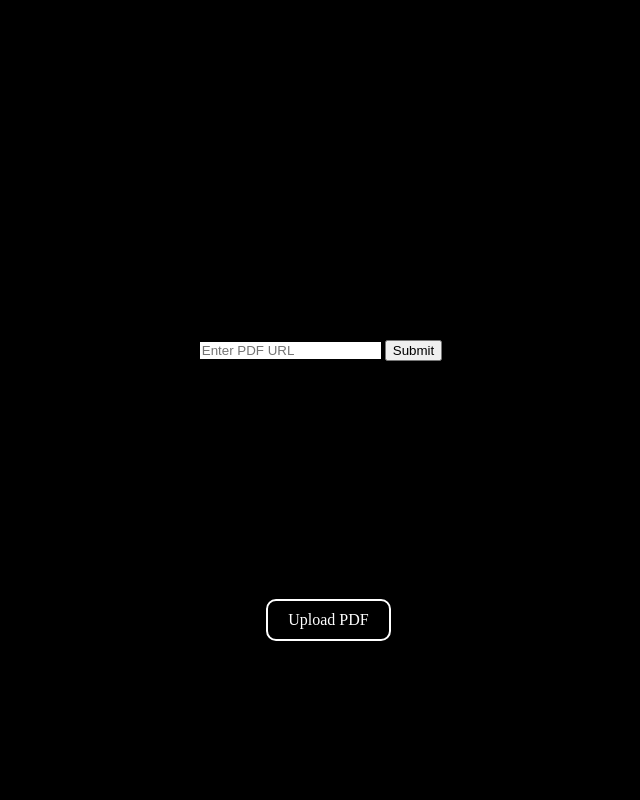
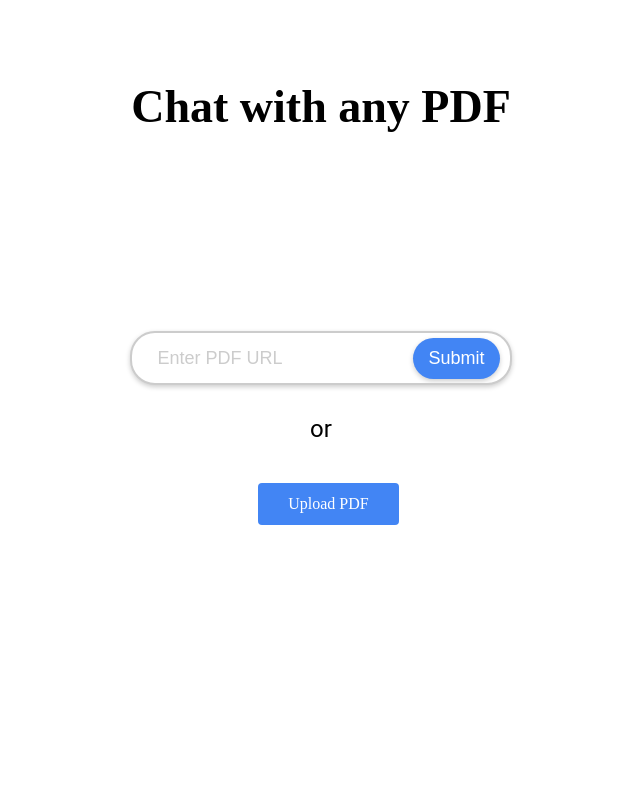
Before and after one commit to Ulov888/chatpdflike, a Flask app: page / in a window 1280 px wide. Shown: the whole page, without its empty margins (319-959 px from the left). Run offline with Flask 2, Linux system fonts and the light colour scheme; some libraries are stand-ins or nearby versions.

Commit message:
Update styles.css

```diff
--- a/static/css/styles.css
+++ b/static/css/styles.css
@@ -1,12 +1,12 @@
 html {
     height: 100%;
     position: fixed;
-  }
+}
 
 body {
     margin: 0;
     position: fixed;
-    background-color: black;
+    background-color: white;
     display: flex;
     flex-direction: column;
     align-items: center;
@@ -15,13 +15,15 @@ body {
 }
 
 .upload-btn {
-    color: white;
-    background-color: black;
-    border: 2px solid white;
-    border-radius: 10px;
-    padding: 10px 20px;
+    display: inline-block;
+    padding: 12px 30px;
+    background-color: #4285F4;
+    color: #fff;
+    font-size: 16px;
+    font-weight: 500;
+    border-radius: 4px;
     cursor: pointer;
-    display: flex;
+    transition: background-color 0.3s ease;
 }
 
 input[type="file"] {
@@ -65,4 +67,91 @@ input[type="text"] {
     font-family: Roboto;
     font-size: 18px;
     font-weight: lighter;
-  }
+}
+.search-container {
+    display: flex;
+    align-items: center;
+    /*margin: 0 auto;*/
+    max-width: 600px;
+    height: 50px;
+    border: 2px solid #ccc;
+    border-radius: 25px;
+    overflow: hidden;
+    padding: 0 10px;
+    background-color: #fff;
+    box-shadow: 0px 2px 5px rgba(0, 0, 0, 0.2);
+    margin-top: 150px;
+    margin-bottom: 20px;
+}
+
+.search-container input[type="text"] {
+    flex: 1;
+    border: none;
+    font-size: 18px;
+    height: 100%;
+    padding: 0 15px;
+    background-color: transparent;
+    color: #666;
+    font-weight: bold;
+    outline: none;
+}
+
+.search-container input[type="text"]::placeholder {
+    color: #ccc;
+    font-weight: normal;
+}
+
+.search-container button {
+    border: none;
+    background-color: #4285F4;
+    color: #fff;
+    font-size: 18px;
+    cursor: pointer;
+    padding: 10px 15px;
+    border-radius: 25px;
+    box-shadow: 0px 2px 5px rgba(0, 0, 0, 0.2);
+    transition: background-color 0.2s ease-in-out;
+}
+
+.search-container button:hover {
+    background-color: #2962FF;
+}
+
+@media only screen and (max-width: 600px) {
+    .search-container {
+        max-width: 100%;
+        margin: 0 10px;
+        height: auto;
+        border-radius: 0;
+        box-shadow: none;
+    }
+
+    .search-container input[type="text"] {
+        font-size: 16px;
+        padding: 10px 15px;
+    }
+
+    .search-container button {
+        font-size: 16px;
+        padding: 10px 12px;
+        border-radius: 20px;
+    }
+}
+
+
+
+.file-upload {
+    display: inline-block;
+    padding: 12px 30px;
+    background-color: #4285F4;
+    color: #fff;
+    font-size: 16px;
+    font-weight: 500;
+    border-radius: 4px;
+    cursor: pointer;
+    transition: background-color 0.3s ease;
+}
+
+.file-upload:hover {
+    background-color: #3367D6;
+}
```
